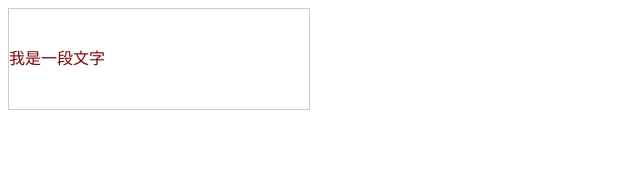
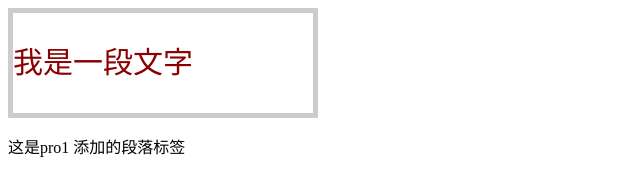
Before and after one commit to sandangjia/one, a plain HTML site: page index.html in a window 1280 px wide. Shown: the whole page, without its empty margins (0-640 px from the left). Drawn offline with Linux system fonts and the light colour scheme.

Commit message:
添加了p标签

```diff
--- a/css/index.css
+++ b/css/index.css
@@ -3,5 +3,6 @@
     width:300px;
     height:100px;
     line-height:100px;
-    border:1px solid #ccc;
+    border:5px solid #ccc;
+    font-size:30px;
 }
--- a/index.html
+++ b/index.html
@@ -7,5 +7,6 @@
 </head>
 <body>
     <div class="box">我是一段文字</div>
+    <p> 这是pro1 添加的段落标签</p>
 </body>
 </html>
```
